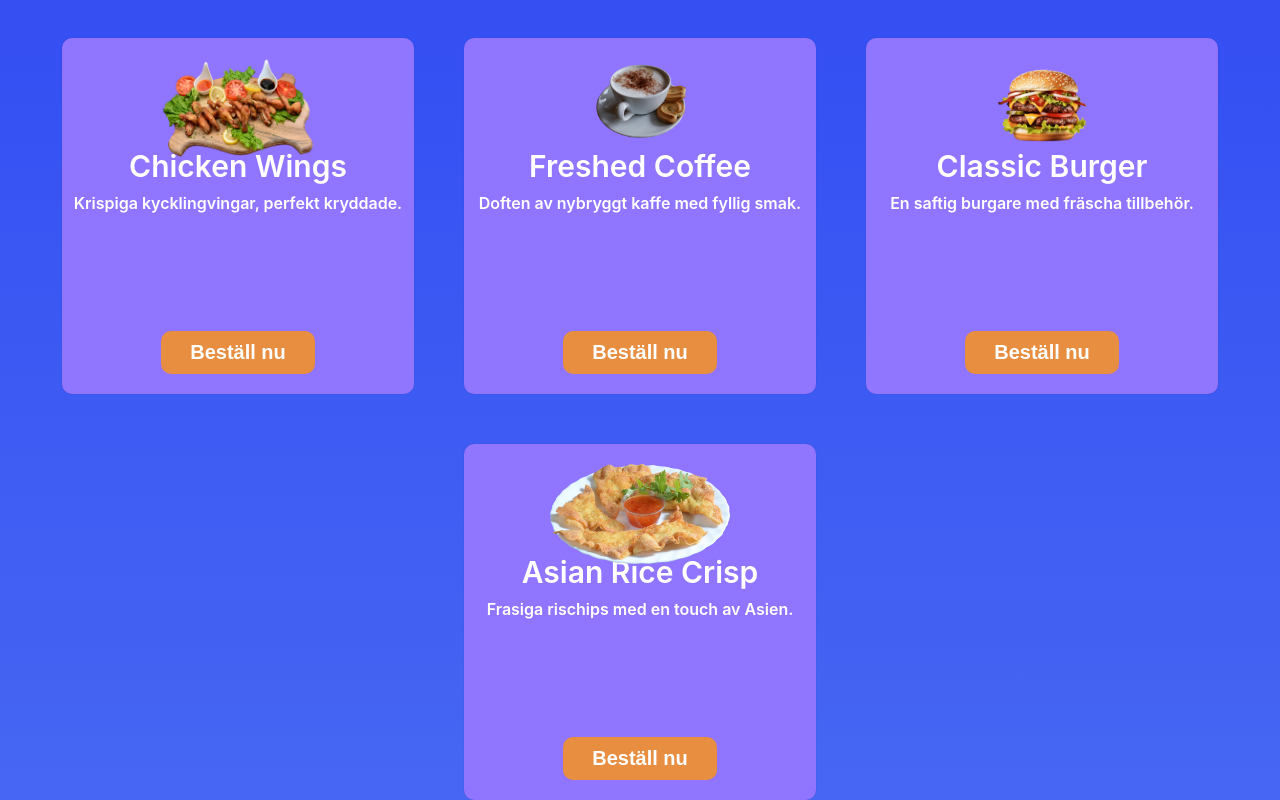
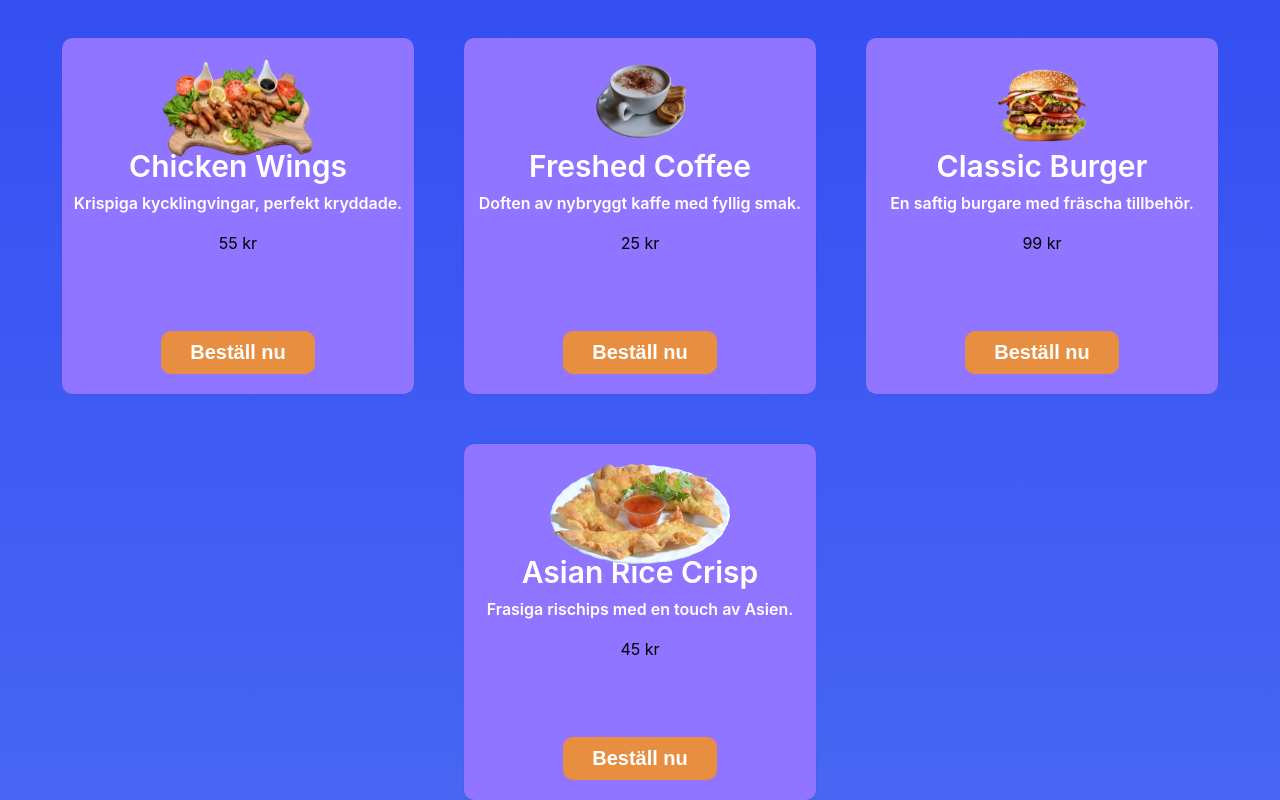
Before and after one commit to aleksanderlukic/slutuppgift, a React (Create React App) app: page / in a window 1280 px wide. Shown: the part 449-1249 px from the top of the page. Built offline with nearby package versions, Linux system fonts and the light colour scheme.

Commit message:
Ändringar

```diff
--- a/db.json
+++ b/db.json
@@ -127,6 +127,7 @@
       "price": 25,
       "image": "coffee.png",
       "description": "Nyrostat kaffe med fyllig smak."
+
     },
     {
       "id": 17,
--- a/src/Components/Card.jsx
+++ b/src/Components/Card.jsx
@@ -1,10 +1,14 @@
+// src/Components/Card.jsx
 import React, { useState } from "react";
 import "./Card.css";
+import { useCart } from "../context/CardContext";
 
-export default function Card({ imgSrc, title, description }) {
+export default function Card({ id, imgSrc, title, description, price }) {
   const [added, setAdded] = useState(false);
+  const { addToCart } = useCart();
 
   const handleAdd = () => {
+    addToCart({ id, name: title, price, img: imgSrc }, 1);
     setAdded(true);
     setTimeout(() => setAdded(false), 1000);
   };
@@ -14,6 +18,7 @@ export default function Card({ imgSrc, title, description }) {
       <img src={imgSrc} alt={title} className="card-img" />
       <h3 className="card-title">{title}</h3>
       <p className="card-description">{description}</p>
+      <p className="card-price">{price} kr</p>
       <button
         className={`card-btn ${added ? "added" : ""}`}
         onClick={handleAdd}
--- a/src/pages/HomePage/Home.jsx
+++ b/src/pages/HomePage/Home.jsx
@@ -23,24 +23,32 @@ export default function Home() {
 
       <div className="card-container">
         <Card
+          id={101}
           imgSrc="/images/chicken-wings.png"
           title="Chicken Wings"
           description="Krispiga kycklingvingar, perfekt kryddade."
+          price={55}
         />
         <Card
+          id={102}
           imgSrc="/images/coffee.png"
           title="Freshed Coffee"
           description="Doften av nybryggt kaffe med fyllig smak."
+          price={25}
         />
         <Card
+          id={103}
           imgSrc="/images/burger.png"
           title="Classic Burger"
           description="En saftig burgare med fräscha tillbehör."
+          price={99}
         />
         <Card
+          id={104}
           imgSrc="/images/asian-crisps.png"
           title="Asian Rice Crisp"
           description="Frasiga rischips med en touch av Asien."
+          price={45}
         />
       </div>
     </div>
```
